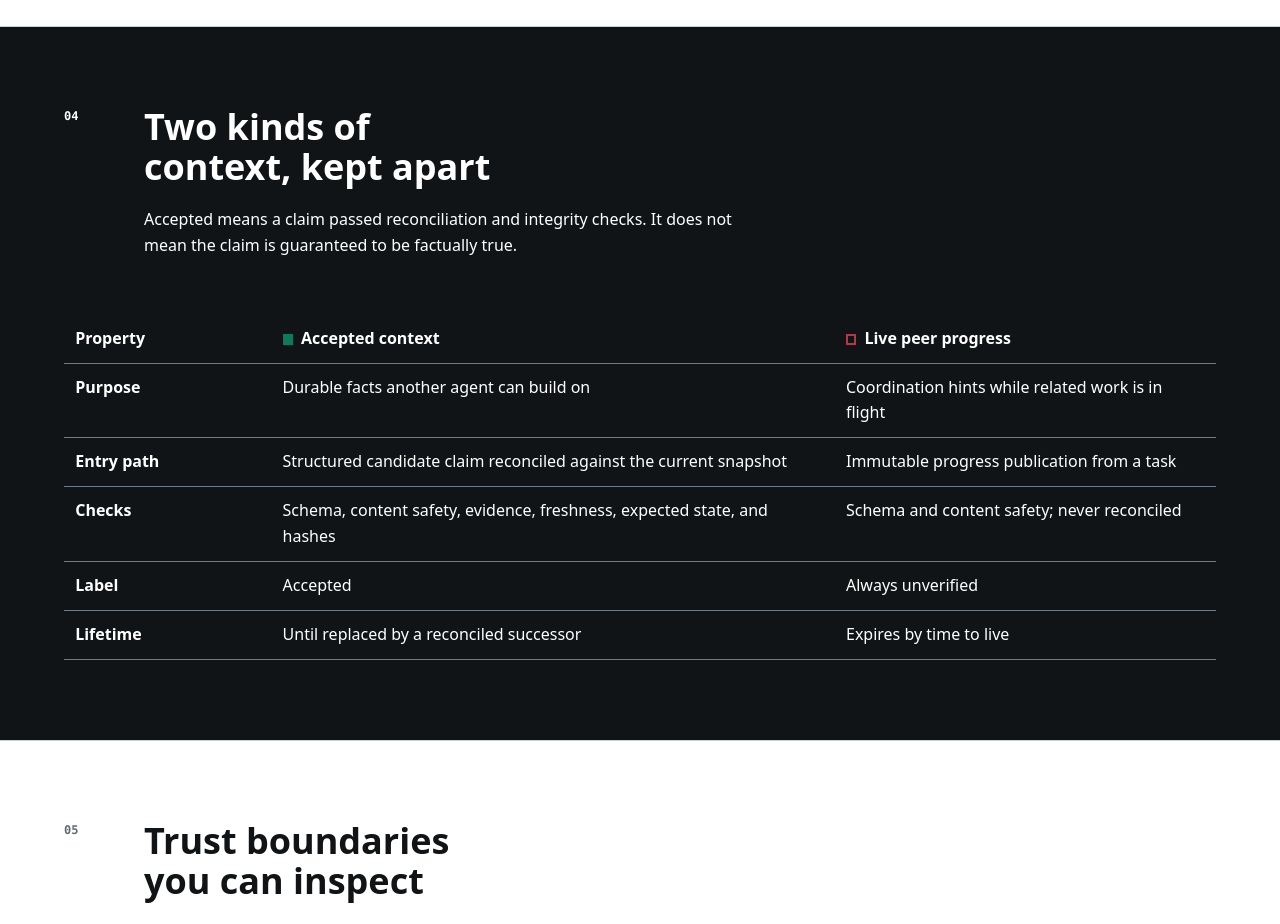
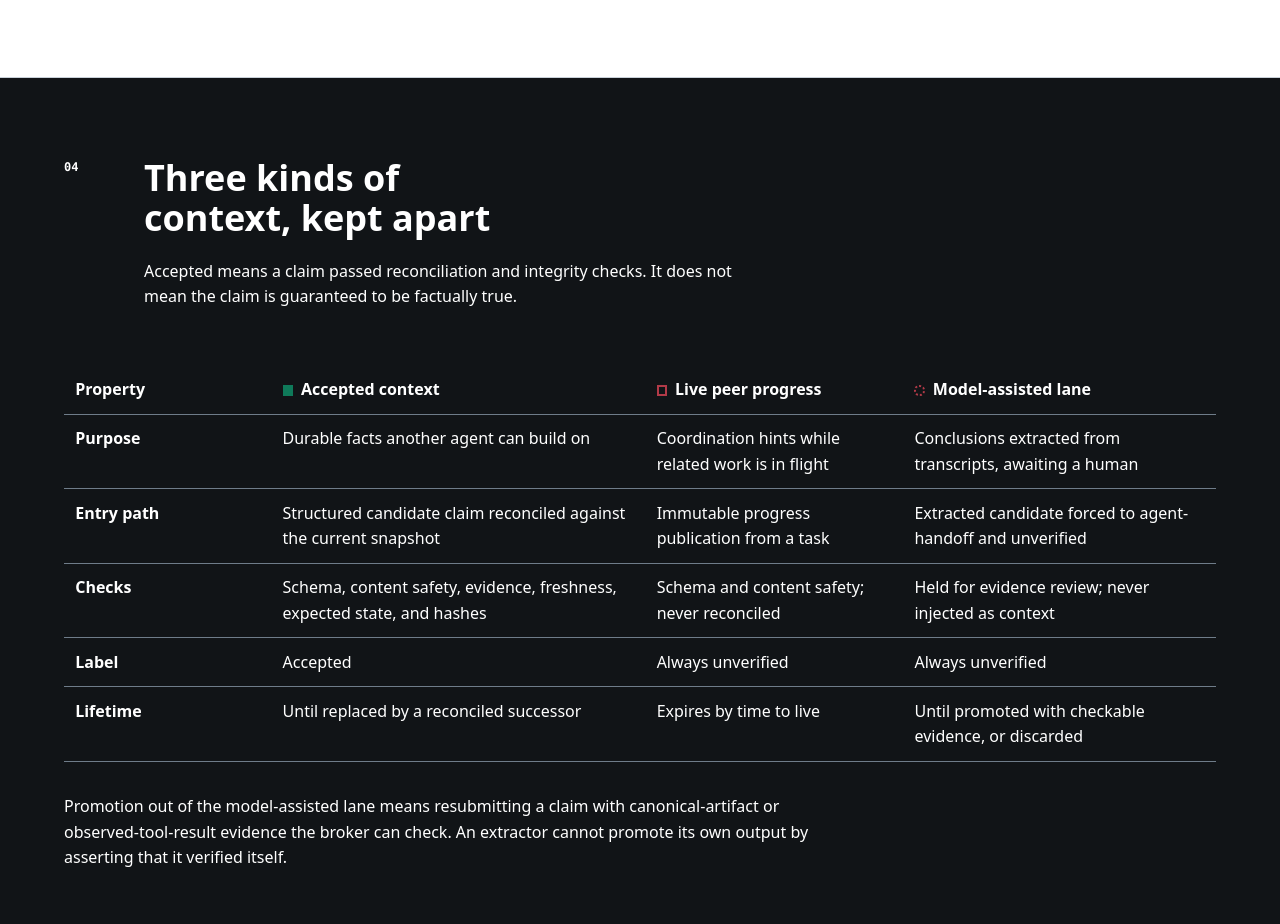
Before and after one commit to davidsupan/agent-context-broker, a website: page site/index.html in a window 1280 px wide. Shown: the part 3661-4585 px from the top of the page. Drawn offline with Linux system fonts and the light colour scheme.

Commit message:
docs: describe the third lane and caller identity on the site
The page claimed two kinds of context. There are three: the model-assisted lane
sits beside accepted context and peer progress, and omitting it made the trust
story look simpler than it is.

Also records caller identity under trust boundaries, notes that audits capture
which agent read the context, and qualifies the read-only adapter claim now that
the repository ships archiving and pruning scripts - they are separately invoked,
keep a per-file restore proof, and delete nothing on their own.

```diff
--- a/site/index.html
+++ b/site/index.html
@@ -146,7 +146,7 @@
                 <li>native session, record, and source identifiers</li>
                 <li>credentials and secret-like values rejected by content safety</li>
               </ul>
-              <p><strong>Adapters are read-only.</strong> They never modify, archive, or delete native histories.</p>
+              <p><strong>Adapters are read-only.</strong> They never modify, archive, or delete native histories. Corpus archiving and pruning are separate, explicitly invoked scripts that keep a per-file restore proof and never delete anything on their own.</p>
             </div>
           </div>
         </div>
@@ -166,7 +166,7 @@
             <li><strong>Validate</strong><span>The core checks paths, schemas, source attestation, content safety, freshness, and expected state.</span></li>
             <li><strong>Reconcile</strong><span>A claim becomes accepted context, stays pending, or is rejected with a reason.</span></li>
             <li><strong>Route</strong><span>A query returns the smallest matching accepted context and labels peer progress separately. Scope resolves as a small graph, so a claim on a parent ticket is visible while working its child.</span></li>
-            <li><strong>Audit</strong><span>Metadata-only records capture hashes, counts, and dispositions without conversation content.</span></li>
+            <li><strong>Audit</strong><span>Metadata-only records capture hashes, counts, dispositions, and which agent read the context, without conversation content.</span></li>
           </ol>
           <p class="rule-note"><strong>Availability fails open.</strong> An unavailable broker does not block the agent. <strong>Integrity fails closed.</strong> Invalid data is never imported or promoted.</p>
         </div>
@@ -177,23 +177,24 @@
           <div class="section-heading">
             <p class="section-index" aria-hidden="true">04</p>
             <div>
-              <h2 id="kinds-title">Two kinds of context, kept apart</h2>
+              <h2 id="kinds-title">Three kinds of context, kept apart</h2>
               <p>Accepted means a claim passed reconciliation and integrity checks. It does not mean the claim is guaranteed to be factually true.</p>
             </div>
           </div>
           <div class="table-scroll" role="region" aria-label="Context type comparison" tabindex="0">
             <table class="comparison">
-              <caption class="visually-hidden">Accepted context compared with live peer progress</caption>
-              <thead><tr><th scope="col">Property</th><th scope="col"><span class="marker marker-accepted" aria-hidden="true"></span>Accepted context</th><th scope="col"><span class="marker marker-progress" aria-hidden="true"></span>Live peer progress</th></tr></thead>
+              <caption class="visually-hidden">Accepted context compared with live peer progress and the model-assisted review lane</caption>
+              <thead><tr><th scope="col">Property</th><th scope="col"><span class="marker marker-accepted" aria-hidden="true"></span>Accepted context</th><th scope="col"><span class="marker marker-progress" aria-hidden="true"></span>Live peer progress</th><th scope="col"><span class="marker marker-review" aria-hidden="true"></span>Model-assisted lane</th></tr></thead>
               <tbody>
-                <tr><th scope="row">Purpose</th><td>Durable facts another agent can build on</td><td>Coordination hints while related work is in flight</td></tr>
-                <tr><th scope="row">Entry path</th><td>Structured candidate claim reconciled against the current snapshot</td><td>Immutable progress publication from a task</td></tr>
-                <tr><th scope="row">Checks</th><td>Schema, content safety, evidence, freshness, expected state, and hashes</td><td>Schema and content safety; never reconciled</td></tr>
-                <tr><th scope="row">Label</th><td>Accepted</td><td>Always unverified</td></tr>
-                <tr><th scope="row">Lifetime</th><td>Until replaced by a reconciled successor</td><td>Expires by time to live</td></tr>
+                <tr><th scope="row">Purpose</th><td>Durable facts another agent can build on</td><td>Coordination hints while related work is in flight</td><td>Conclusions extracted from transcripts, awaiting a human</td></tr>
+                <tr><th scope="row">Entry path</th><td>Structured candidate claim reconciled against the current snapshot</td><td>Immutable progress publication from a task</td><td>Extracted candidate forced to agent-handoff and unverified</td></tr>
+                <tr><th scope="row">Checks</th><td>Schema, content safety, evidence, freshness, expected state, and hashes</td><td>Schema and content safety; never reconciled</td><td>Held for evidence review; never injected as context</td></tr>
+                <tr><th scope="row">Label</th><td>Accepted</td><td>Always unverified</td><td>Always unverified</td></tr>
+                <tr><th scope="row">Lifetime</th><td>Until replaced by a reconciled successor</td><td>Expires by time to live</td><td>Until promoted with checkable evidence, or discarded</td></tr>
               </tbody>
             </table>
           </div>
+          <p class="rule-note">Promotion out of the model-assisted lane means resubmitting a claim with canonical-artifact or observed-tool-result evidence the broker can check. An extractor cannot promote its own output by asserting that it verified itself.</p>
         </div>
       </section>
 
@@ -208,6 +209,7 @@
             <div><dt>Strict isolation</dt><dd><code>AGENT_CONTEXT_BROKER_STRICT_ISOLATION=1</code> returns before registry reads or audit writes.</dd></div>
             <div><dt>Provenance</dt><dd>Claims carry source hashes. Accepted snapshots are content-addressed and hashes are checked again on read.</dd></div>
             <div><dt>Metadata-only audit</dt><dd>Audit records contain hashes, counts, watermarks, warnings, and dispositions, never prompts or responses.</dd></div>
+            <div><dt>Caller identity</dt><dd>Progress and audits can record the publishing agent: kind, harness, model, and a hashed instance id. It is self-declared and descriptive, so it never raises confidence, changes acceptance, or outranks another actor.</dd></div>
           </dl>
         </div>
       </section>
--- a/site/styles.css
+++ b/site/styles.css
@@ -462,6 +462,12 @@ dt {
 .marker-progress {
   border: 2px dashed var(--progress);
   background: transparent;
+}
+
+.marker-review {
+  border: 2px dotted var(--muted-strong, var(--progress));
+  background: transparent;
+  border-radius: 50%;
 }
 
 .table-scroll {
@@ -952,6 +958,7 @@ pre {
   }
 
   .marker-progress,
+  .marker-review,
   .brand-mark {
     border-color: CanvasText;
   }
```
